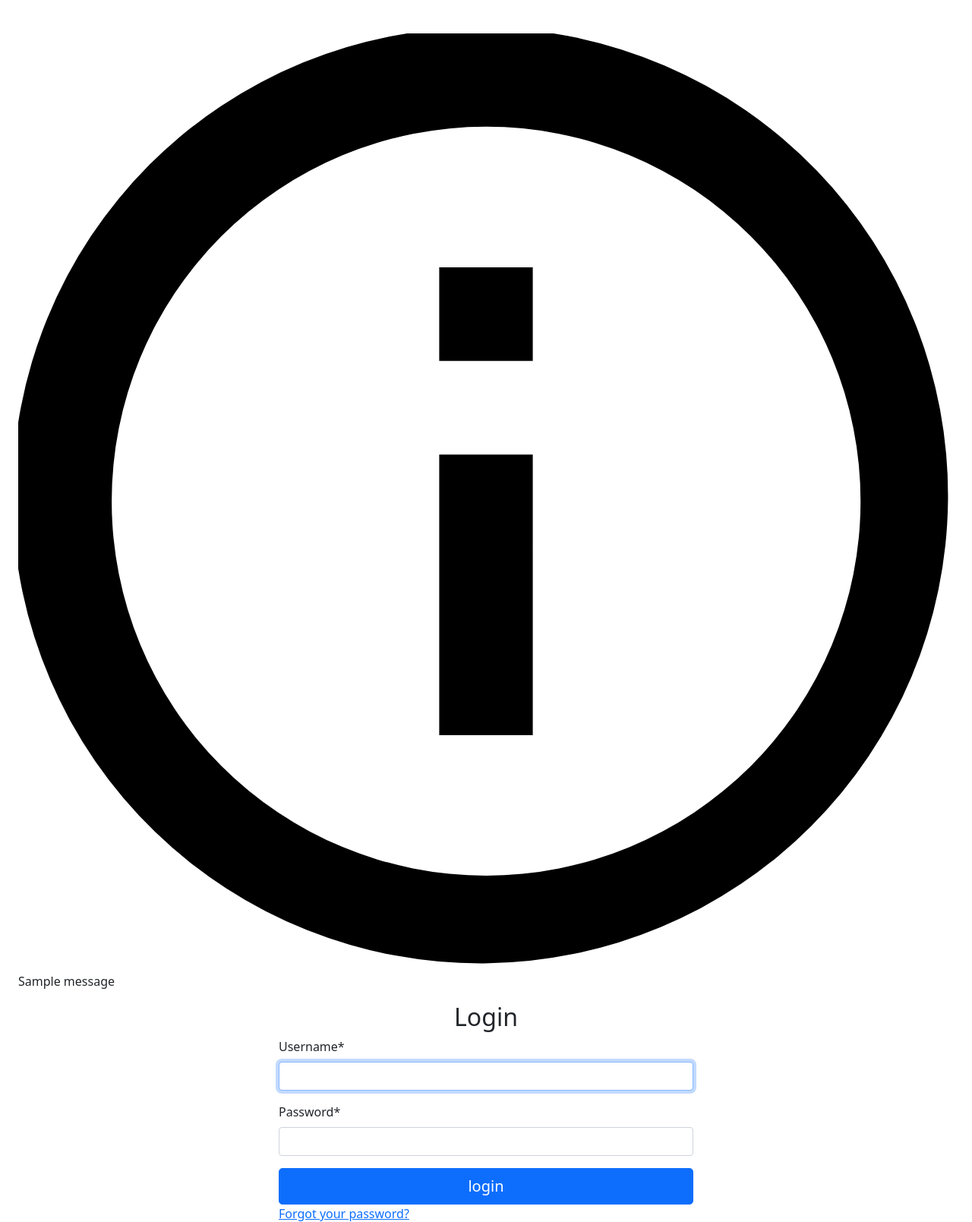
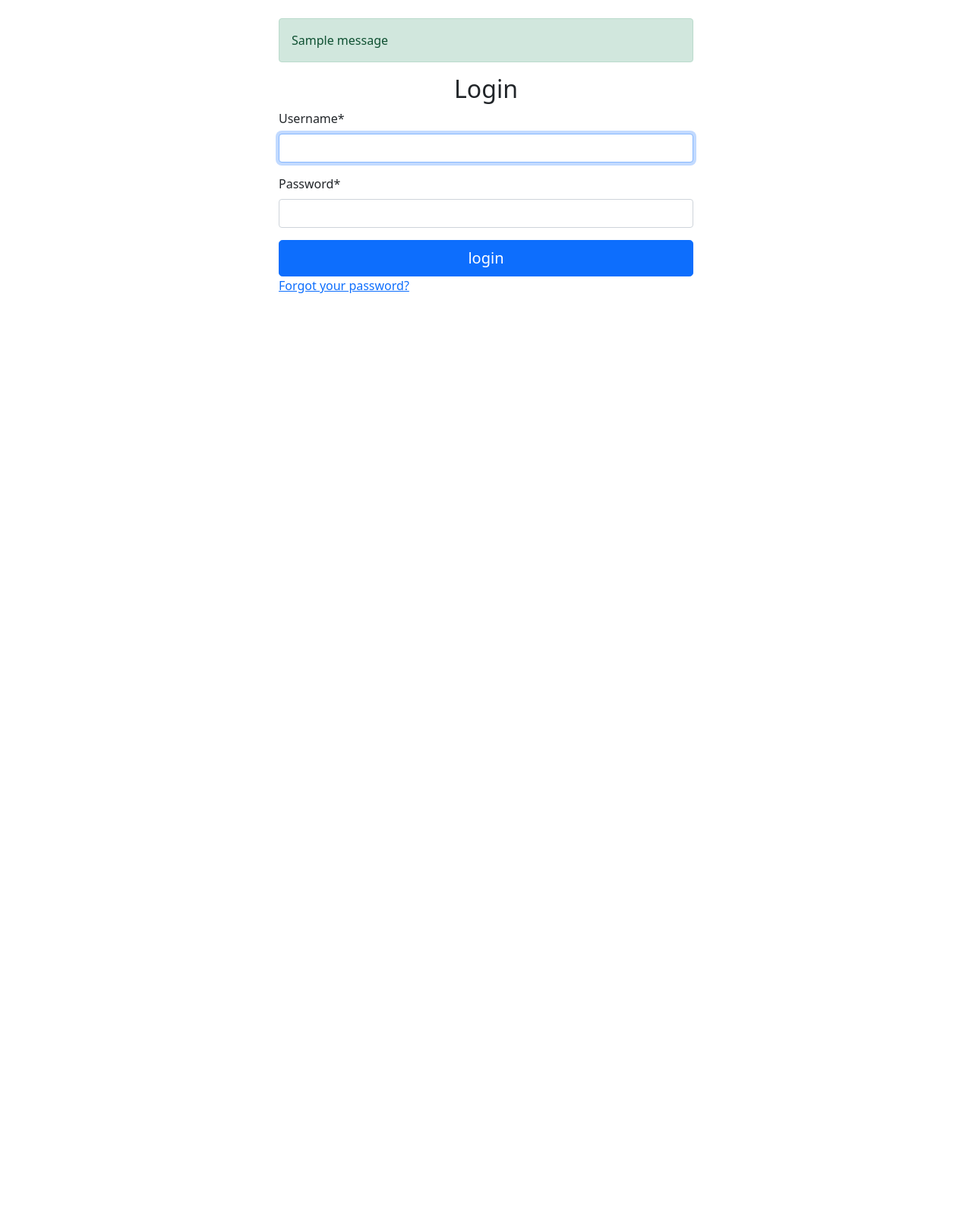
Before and after one commit to andols-dev/djangoblog, a Django app: page /accounts/login/ in a window 1280 px wide. Shown: the part 73-1682 px from the top of the page at 76% size. After the commit the page ends 459 px from the top, so only its background shows below. Run offline with Django 3.2, Linux system fonts and the light colour scheme; tables that the repository leaves empty hold one stand-in row (values such as "Sample post"); one stand-in notice (Sample message) is shown; some libraries are stand-ins or nearby versions.

Commit message:
add success message

```diff
--- a/accounts/templates/accounts/login.html
+++ b/accounts/templates/accounts/login.html
@@ -10,21 +10,13 @@
 
 {% comment %} todo: center messages {% endcomment %}
 {% if messages %}
-<div class="messages">
-    {% for message in messages %}
-      <div class="bg-teal-100 border-t-4 border-teal-500 rounded-b text-teal-900 px-4 py-3 shadow-md" role="alert">
-        <div class="flex">
-          <div class="py-1"><svg class="fill-current h-6 w-6 text-teal-500 mr-4" xmlns="http://www.w3.org/2000/svg" viewBox="0 0 20 20"><path d="M2.93 17.07A10 10 0 1 1 17.07 2.93 10 10 0 0 1 2.93 17.07zm12.73-1.41A8 8 0 1 0 4.34 4.34a8 8 0 0 0 11.32 11.32zM9 11V9h2v6H9v-4zm0-6h2v2H9V5z"/></svg></div>
-            <div>
-              <div
-                {% if message.tags %} class="{{ message.tags }}"{% endif %}>{{ message }}
-              </div>
-            </div>
-          </div>
+<div class="container">
+    <div class="row">
+        <div class="col-md-6 offset-md-3">
+            {% for message in messages %}<div class="alert alert-success" role="alert">{{ message }}</div>{% endfor %}
         </div>
-      </div>
-    {% endfor %}
-</div>
+    </div>
+  </div>
 {% endif %}
 
 
--- a/posts/templates/posts/posts.html
+++ b/posts/templates/posts/posts.html
@@ -11,7 +11,8 @@
                     {% for message in messages %}<div class="alert alert-success" role="alert">{{ message }}</div>{% endfor %}
                 </div>
             </div>
-        {% endif %}
+          </div>
+    {% endif %}
         {% comment %} search posts form {% endcomment %}
         {% if user.is_authenticated %}
 
```
